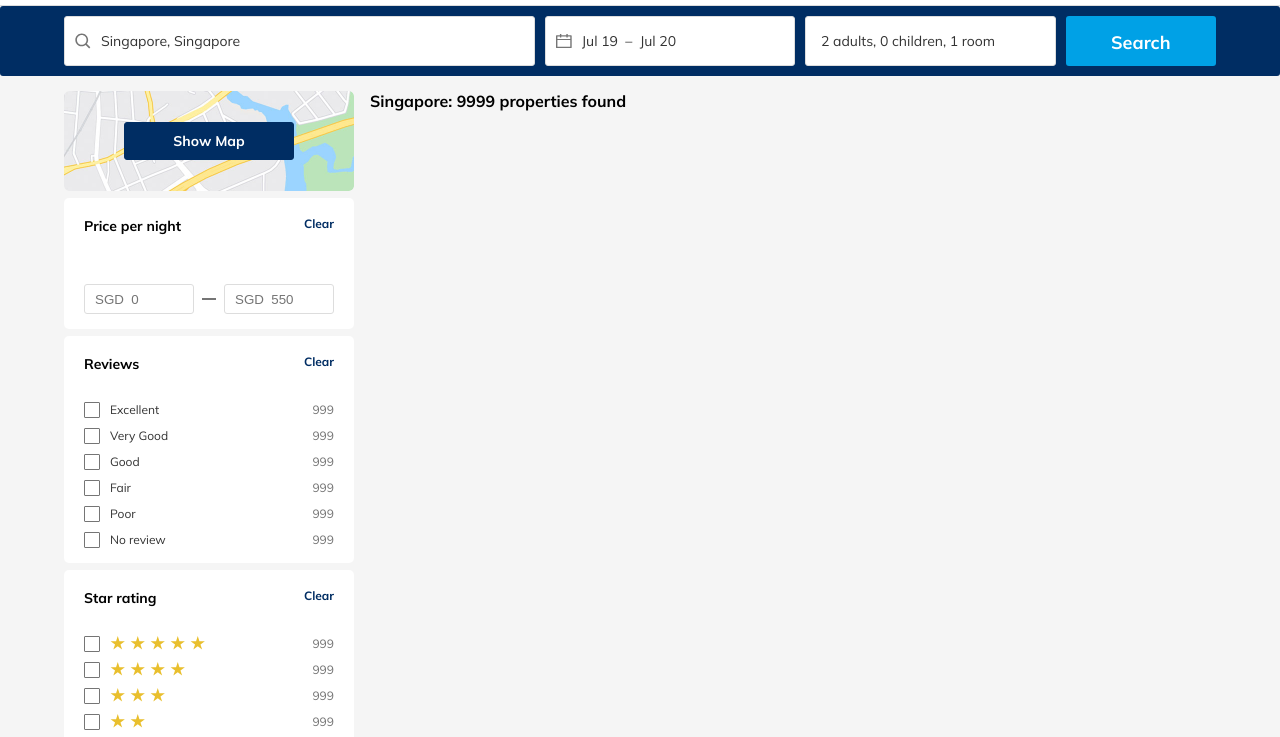
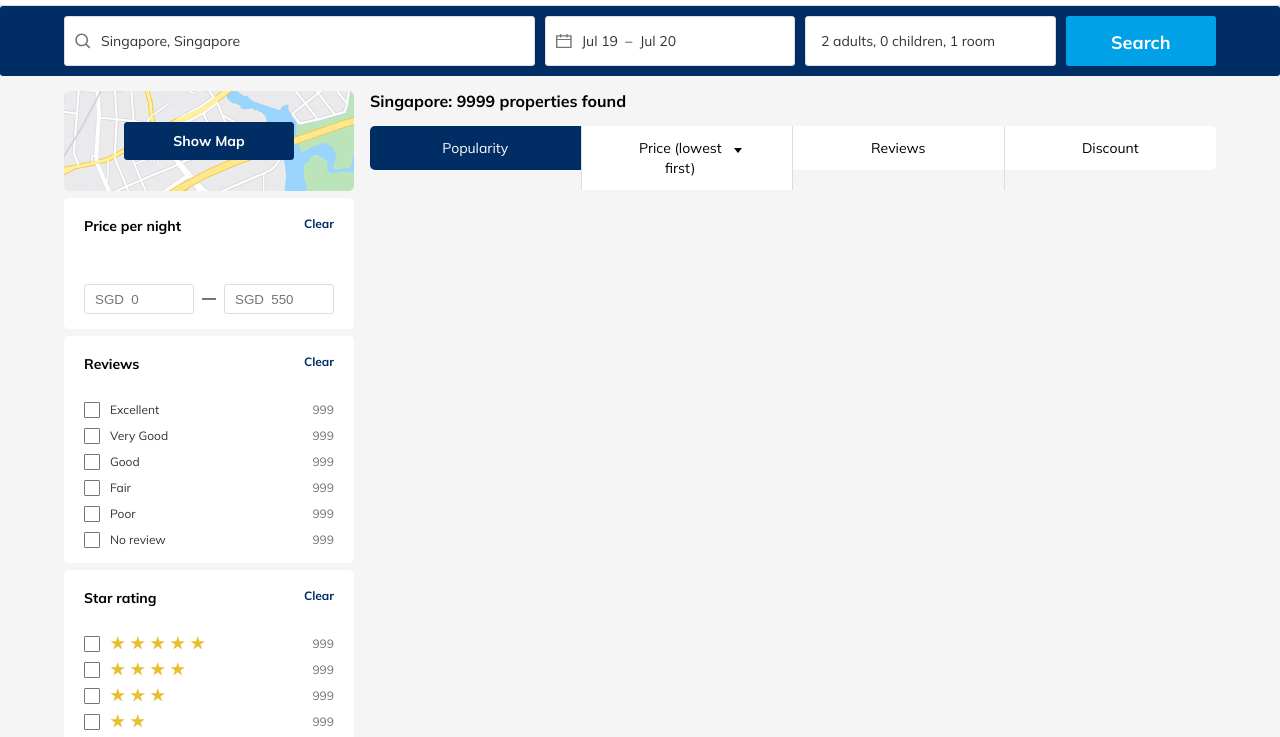
Before and after one commit to Adebesin-Cell/cloud-travel, a plain HTML site: page index.html in a window 1280 px wide. Shown: the part 54-791 px from the top of the page. Drawn offline with Linux system fonts and the light colour scheme.

Commit message:
updating UI

```diff
--- a/index.html
+++ b/index.html
@@ -1889,6 +1889,33 @@
           <div class="search-page__view">
             <div class="view">
               <h1 class="view__heading">Singapore: 9999 properties found</h1>
+              <ul class="view__filters">
+                <li class="view__filter">
+                  <button class="active first-child">Popularity</button>
+                </li>
+                <li class="view__filter">
+                  <button>
+                    <span> Price (lowest first) </span>
+                    <span>
+                      <svg
+                        width="8"
+                        height="5"
+                        viewBox="0 0 8 5"
+                        fill="none"
+                        xmlns="http://www.w3.org/2000/svg"
+                      >
+                        <path d="M0 0L4 5L8 0H0Z" fill="black" />
+                      </svg>
+                    </span>
+                  </button>
+                </li>
+                <li class="view__filter">
+                  <button>Reviews</button>
+                </li>
+                <li class="view__filter">
+                  <button class="last-child">Discount</button>
+                </li>
+              </ul>
             </div>
           </div>
         </div>
--- a/js/home.js
+++ b/js/home.js
@@ -44,7 +44,7 @@ const stickyNav = function (entries) {
 
 const headerObserver = new IntersectionObserver(stickyNav, {
   root: null,
-  threshold: 0.5,
+  threshold: 0.1,
   rootMargin: `${headerHeight}px`,
 });
 
--- a/scss/pages/home.scss
+++ b/scss/pages/home.scss
@@ -795,4 +795,49 @@
     color: #000000;
     margin-bottom: calc(var(--span-xs) + 5px);
   }
+
+  &__filters {
+    display: flex;
+    list-style-type: none;
+  }
+
+  &__filter {
+    &:not(:last-child) {
+      border-right: 1px solid #dddddd;
+    }
+    flex: 0 0 25%;
+
+    button {
+      background: #ffffff;
+      outline: none;
+      border: none;
+      width: 100%;
+      display: flex;
+      justify-content: center;
+      gap: 5px;
+      cursor: pointer;
+      padding: calc(var(--span-xs) + 2px) var(--span-xl);
+      font-family: var(--Mulish);
+      font-size: var(--size-s);
+      font-style: normal;
+      font-weight: var(--weight-sm);
+      line-height: 20px;
+      letter-spacing: 0px;
+      text-align: center;
+
+      &.first-child {
+        border-radius: 5px 0px 0px 5px;
+      }
+
+      &.last-child {
+        border-top-right-radius: 5px;
+        border-bottom-right-radius: 5px;
+      }
+
+      &.active {
+        background: #002d63;
+        color: #fff;
+      }
+    }
+  }
 }
```
Also changed, not shown: css/home.css, 1 other file.
